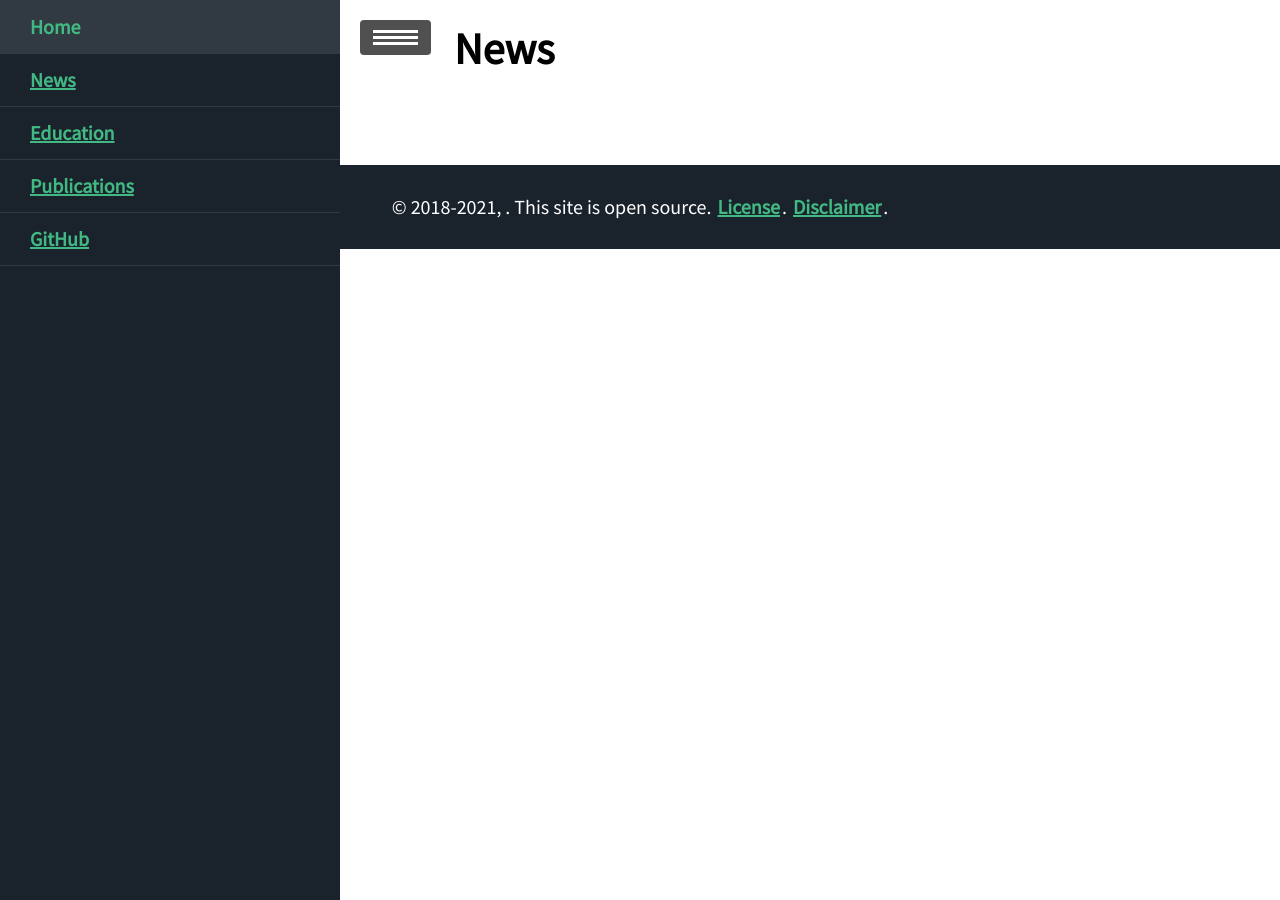
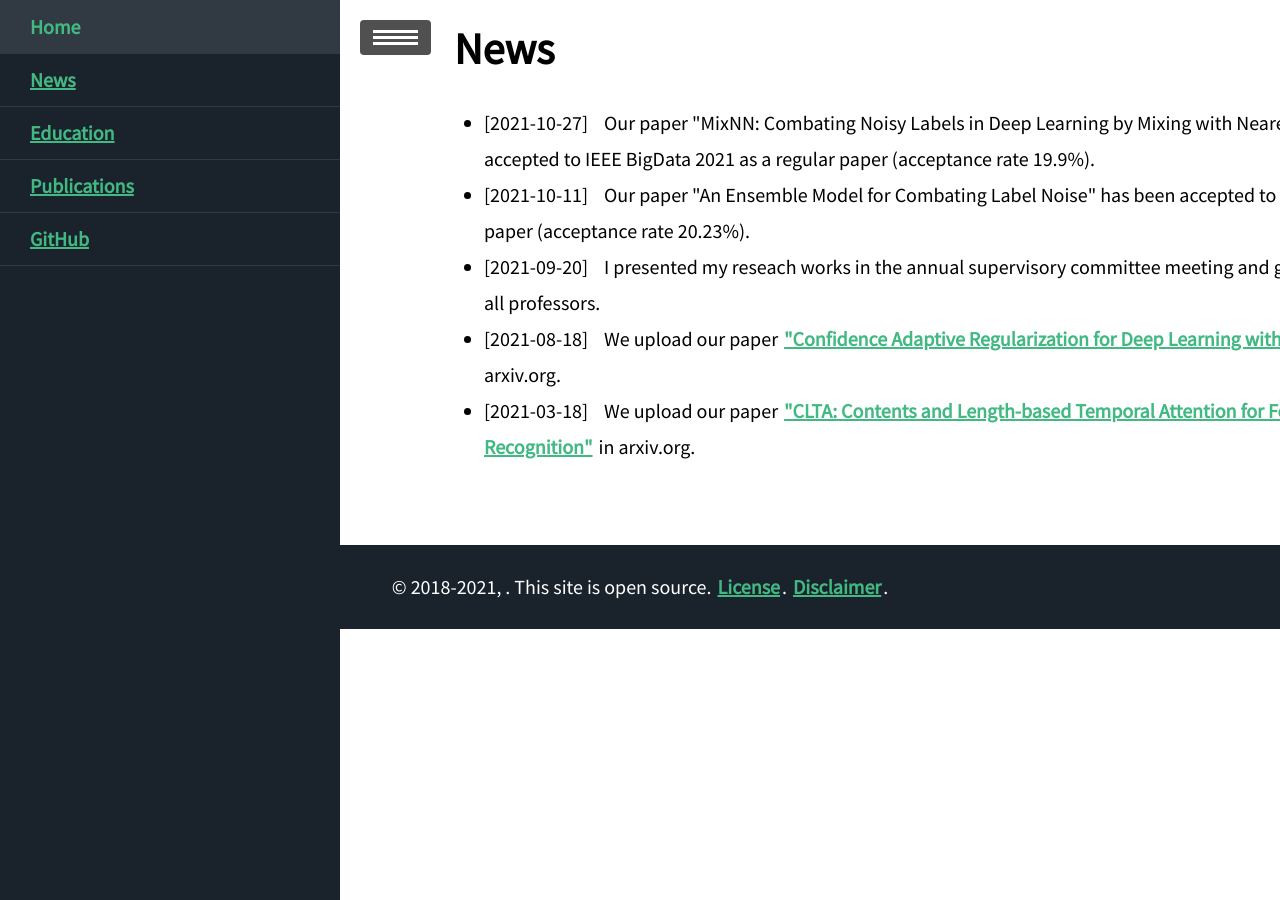
Before and after one commit to MacLLL/MacLLL.github.io, a Jekyll site: the page built from blog/index.html, in a window 1280 px wide. Built offline with Jekyll 4.4.1, drawn with Linux system fonts in a browser that asks for light colours; nearby versions of some CDN libraries.

Commit message:
Update index.html

```diff
--- a/blog/index.html
+++ b/blog/index.html
@@ -3,3 +3,13 @@ layout: displayindex
 title: News
 ---
 <h1>{{ page.title }}</h1>
+
+
+
+<ul style="line-height:180%">
+	<li><span>[2021-10-27]</span> &nbsp&nbsp Our paper "MixNN: Combating Noisy Labels in Deep Learning by Mixing with Nearest Neighbours" has been accepted to IEEE BigData 2021 as a regular paper (acceptance rate 19.9%). </li>
+	<li><span>[2021-10-11]</span> &nbsp&nbsp Our paper "An Ensemble Model for Combating Label Noise" has been accepted to WSDM 2022 as a regular paper (acceptance rate 20.23%). </li>
+	<li><span>[2021-09-20]</span> &nbsp&nbsp I presented my reseach works in the annual supervisory committee meeting and got excellent scores from all professors.  </li>
+	<li><span>[2021-08-18]</span> &nbsp&nbsp We upload our paper <a href="https://arxiv.org/abs/2108.08212" target="_blank">"Confidence Adaptive Regularization for Deep Learning with Noisy Labels"</a> in arxiv.org.  </li>
+	<li><span>[2021-03-18]</span> &nbsp&nbsp We upload our paper <a href="https://arxiv.org/abs/2103.10567" target="_blank">"CLTA: Contents and Length-based Temporal Attention for Few-shot Action Recognition"</a> in arxiv.org.  </li>
+</ul>
```
